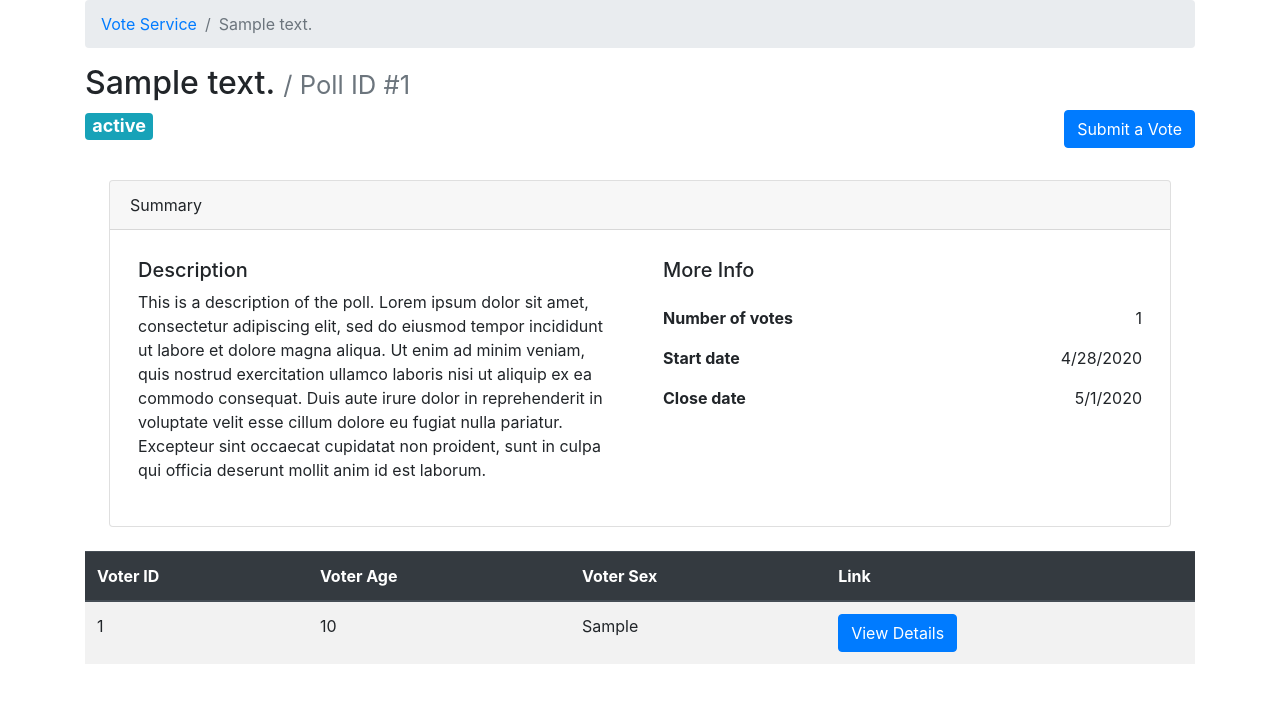
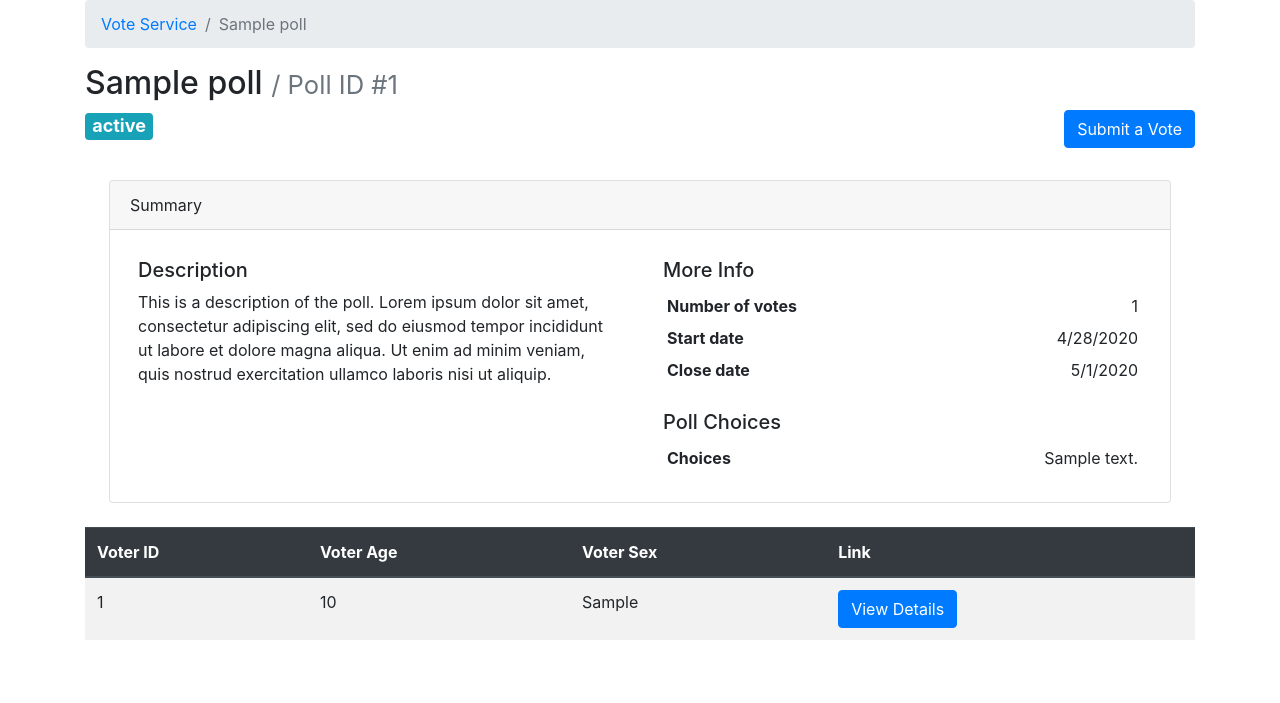
Before and after one commit to off-grid-block/vote-app, a Django app: template templates/poll_detail.html in a window 1280 px wide. Shown: the top 703 px of the page. Run offline with Django 3.2, Linux system fonts and the light colour scheme; the template is opened without the code that fills it: most values are stand-ins (such as "Sample title", 1, 10 or a date in 2020); some libraries are stand-ins or nearby versions.

Commit message:
restrict access to private details

```diff
--- a/templates/home.html
+++ b/templates/home.html
@@ -23,7 +23,7 @@
 			<ul class="list-group list-group-flush">
 			{% for poll in polls %}
 				<li class="list-group-item">
-					<a href="{% url 'poll_detail' pollid=poll.pollID %}">{{ poll.pollID }}</a>
+					<a href="{% url 'poll_detail' pollid=poll.pollID %}">{{ poll.title }}</a>
 				</li>
 			{% endfor %}
 			</ul>
--- a/templates/poll_detail.html
+++ b/templates/poll_detail.html
@@ -5,23 +5,28 @@
 <nav aria-label="breadcrumb">
   <ol class="breadcrumb">
     <li class="breadcrumb-item"><a href="/vote">Vote Service</a></li>
-    <li class="breadcrumb-item active" aria-current="page">{{ poll_info.Content.content }}</li>
+    <li class="breadcrumb-item active" aria-current="page">{{ poll.Title }}</li>
   </ol>
 </nav>
 
 
 <h2>
-    {{ poll_info.Content.content }}
-    <small class="text-muted">/ Poll ID #{{ poll_info.PollID }}</small>
+    {{ poll.Title }}
+    <small class="text-muted">/ Poll ID #{{ poll.PollID }}</small>
 </h2>
 
 <div class="d-flex">
     <div class="flex-grow-1">
-        <h4><span class="badge badge-info">{{ poll_info.Status }}</span></h4>
+        <h4><span class="badge badge-info">{{ poll.Status }}</span></h4>
     </div>
+
+    {% if poll.Content %}
+
     <div class="">
-        <h4><a href="/vote/{{ poll_info.PollID }}/new" class="btn btn-primary">Submit a Vote</a></h4>
+        <h4><a href="/vote/{{ poll.PollID }}/new" class="btn btn-primary">Submit a Vote</a></h4>
     </div>
+
+    {% endif %}
 </div>
 
 
@@ -34,28 +39,55 @@
         <div class="col">
             <div class="p-2">
                 <h5>Description</h5>
-                <p>This is a description of the poll. Lorem ipsum dolor sit amet, consectetur adipiscing elit, sed do eiusmod tempor incididunt ut labore et dolore magna aliqua. Ut enim ad minim veniam, quis nostrud exercitation ullamco laboris nisi ut aliquip ex ea commodo consequat. Duis aute irure dolor in reprehenderit in voluptate velit esse cillum dolore eu fugiat nulla pariatur. Excepteur sint occaecat cupidatat non proident, sunt in culpa qui officia deserunt mollit anim id est laborum.</p>
+                <p>This is a description of the poll. Lorem ipsum dolor sit amet, consectetur adipiscing elit, sed do eiusmod tempor incididunt ut labore et dolore magna aliqua. Ut enim ad minim veniam, quis nostrud exercitation ullamco laboris nisi ut aliquip.</p>
             </div>
         </div>
         <div class="col">
 
             <div class="p-2">
+
+                <!-- More Info section -->
                 <h5>More Info</h5>
+
+                {% if poll.Content %}
+
+                <div class="d-flex bd-highlight">
+                    <div class="p-1 flex-grow-1 bd-highlight"><strong>Number of votes</strong></div>
+                    <div class="p-1 bd-highlight">{{ poll.NumVotes }}</div>
                 </div>
 
                 <div class="d-flex bd-highlight">
-                <div class="p-2 flex-grow-1 bd-highlight"><strong>Number of votes</strong></div>
-                <div class="p-2 bd-highlight">{{ poll_info.NumVotes }}</div>
+                    <div class="p-1 flex-grow-1 bd-highlight"><strong>Start date</strong></div>
+                    <div class="p-1 bd-highlight">4/28/2020</div>
                 </div>
 
                 <div class="d-flex bd-highlight">
-                <div class="p-2 flex-grow-1 bd-highlight"><strong>Start date</strong></div>
-                <div class="p-2 bd-highlight">4/28/2020</div>
+                    <div class="p-1 flex-grow-1 bd-highlight"><strong>Close date</strong></div>
+                    <div class="p-1 bd-highlight">5/1/2020</div>
                 </div>
 
+                {% else %}
+
+                <p><strong>Access restricted</strong></p>
+
+                {% endif %}
+
+                <!-- Private Content section -->
+                <h5 class="pt-4">Poll Choices</h5>
+
+                {% if poll.Content %}
+
                 <div class="d-flex bd-highlight">
-                <div class="p-2 flex-grow-1 bd-highlight"><strong>Close date</strong></div>
-                <div class="p-2 bd-highlight">5/1/2020</div>
+                    <div class="p-1 flex-grow-1 bd-highlight"><strong>Choices</strong></div>
+                    <div class="p-1 bd-highlight">{{ poll.Content.content }}</div>
+                </div>
+
+                {% else %}
+
+                <p><strong>Access restricted</strong></p>
+
+                {% endif %}
+
             </div>
         </div>
     </div>
@@ -68,16 +100,28 @@
         <th scope="col">Voter Sex</th>
         <th scope="col">Link</th>
     </thead>
+
+    {% if poll.Content %}
     <tbody>
         {% for vote in votes %}
         <tr>
             <td>{{ vote.Record.voterID }}</td>
             <td>{{ vote.Record.voterAge }}</td>
             <td>{{ vote.Record.voterSex }}</td>
-            <td><a href="/vote/{{ poll_info.PollID }}/{{ vote.Record.voterID }}" class="btn btn-primary">View Details</a></td>
+            <td><a href="/vote/{{ poll.PollID }}/{{ vote.Record.voterID }}" class="btn btn-primary">View Details</a></td>
         </tr>
         {% endfor %}
     </tbody>
+    {% else %}
+    <tbody>
+        <tr>
+            <td>-</td>
+            <td>-</td>
+            <td>-</td>
+            <td>-</td>
+        </tr>
+    </tbody>
+    {% endif %}
 
 </table>
 
--- a/templates/vote_create.html
+++ b/templates/vote_create.html
@@ -5,7 +5,7 @@
 <nav aria-label="breadcrumb">
   <ol class="breadcrumb">
     <li class="breadcrumb-item"><a href="/vote">Vote Service</a></li>
-    <li class="breadcrumb-item"><a href="/vote/{{ pollid }}">Poll #{{ pollid }}</a></li>
+    <li class="breadcrumb-item"><a href="/vote/{{ poll.PollID }}">{{ poll.Title }}</a></li>
     <li class="breadcrumb-item active" aria-current="page">new</li>
   </ol>
 </nav>
--- a/vote/forms.py
+++ b/vote/forms.py
@@ -10,5 +10,6 @@ class CreateVoteForm(forms.Form):
 
 class CreatePollForm(forms.Form):
     # pollid = forms.IntegerField()
-    name = forms.CharField(max_length=100)
+    title = forms.CharField(max_length=100)
+    content = forms.CharField(max_length=200)
     # end_date = forms.DateField()
```
Also changed, not shown: templates/vote_detail.html (+17 -2 lines), vote/views.py (+16 -10 lines). Lines whose indentation alone changed are shown as unchanged.
